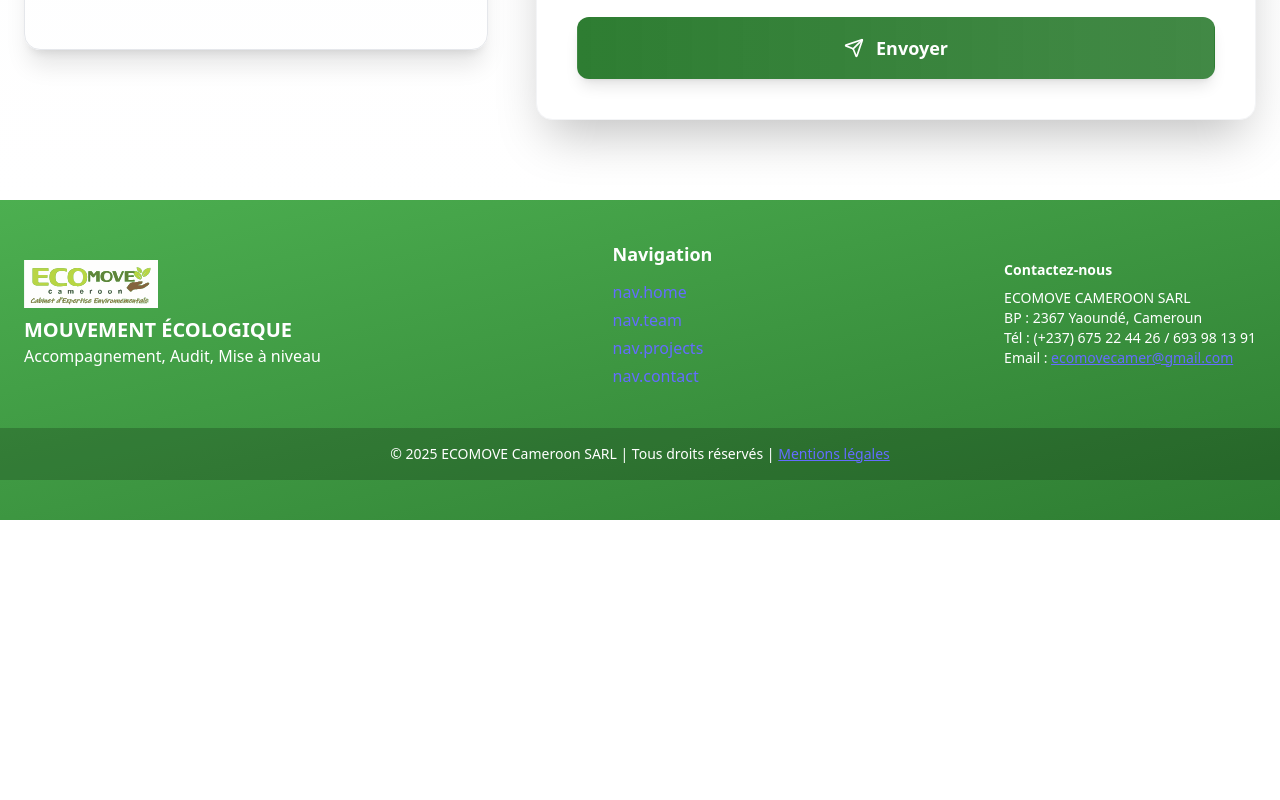
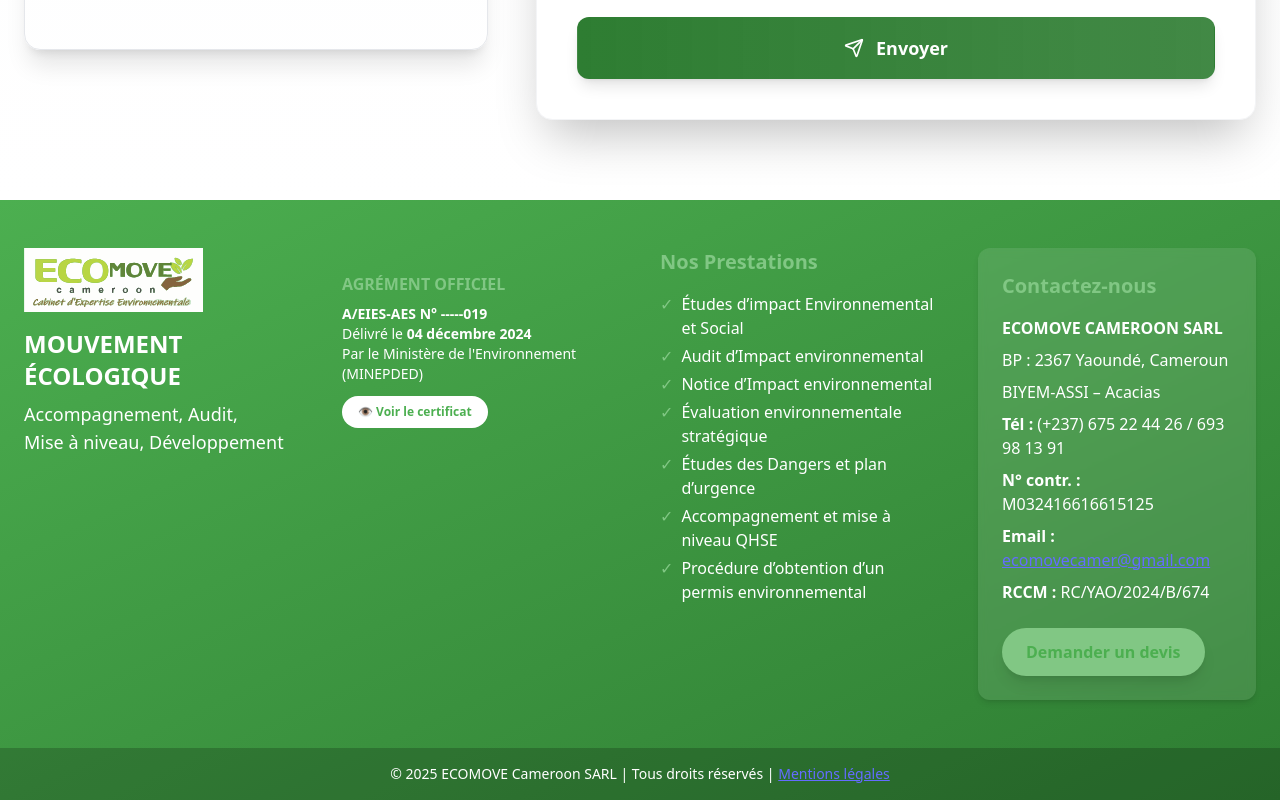
Before and after one commit to Nyekotch/ecomove237, a React (Vite) app: page /contact in a window 1280 px wide. Shown: the part 1390-2190 px from the top of the page. Before the commit the page ends 1910 px from the top, so only its background shows below. Built offline with nearby package versions, Linux system fonts and the light colour scheme; grey boxes are pictures that could not be loaded.

Commit message:
nouveau footer

```diff
--- a/src/components/Footer.tsx
+++ b/src/components/Footer.tsx
@@ -1,65 +1,148 @@
+// src/components/Footer.tsx
+import { motion } from "framer-motion";
 import { useTranslation } from "react-i18next";
 import { Link } from "react-router-dom";
-
 
 export default function Footer() {
   const { t } = useTranslation();
 
-  const quickLinks = [
-    { to: "/", label: t("nav.home") },
-    { to: "/team", label: t("nav.team") },
-    { to: "/projects", label: t("nav.projects") },
-    { to: "/contact", label: t("nav.contact") },
+  const services = [
+    "Études d’impact Environnemental et Social",
+    "Audit d’Impact environnemental",
+    "Notice d’Impact environnemental",
+    "Évaluation environnementale stratégique",
+    "Études des Dangers et plan d’urgence",
+    "Accompagnement et mise à niveau QHSE",
+    "Procédure d’obtention d’un permis environnemental",
   ];
 
   return (
-    <footer className="bg-gradient-to-br from-primary via-darkgreen to-secondary text-white py-10">
-      <div className="container mx-auto px-6 text-center md:text-left md:flex md:justify-between md:items-center">
-        {/* Logo et nom */}
-        <div className="mb-6 md:mb-0">
-          <img src="/file.svg" alt="ECOMOVE Cameroon" className="h-12 mx-auto md:mx-0 mb-2" />
-          <h3 className="text-xl font-bold">MOUVEMENT ÉCOLOGIQUE</h3>
-          <p>Accompagnement, Audit, Mise à niveau</p>
+    <footer className="bg-gradient-to-br from-primary via-darkgreen to-secondary text-white">
+      {/* Main Footer */}
+      <div className="container mx-auto px-4 sm:px-6 py-8 sm:py-12">
+        <div className="grid grid-cols-1 md:grid-cols-4 gap-10 text-center md:text-left">
+
+          {/* Logo + Slogan */}
+          <motion.div
+            initial={{ opacity: 0, y: 20 }}
+            whileInView={{ opacity: 1, y: 0 }}
+            transition={{ duration: 0.6 }}
+          >
+            <img
+              src="/file.svg"
+              alt="ECOMOVE Cameroon"
+              className="h-12 sm:h-16 mb-4 mx-auto md:mx-0"
+            />
+            <h3 className="text-2xl font-bold mb-2">MOUVEMENT ÉCOLOGIQUE</h3>
+            <p className="text-base sm:text-lg font-medium leading-tight">
+              Accompagnement, Audit, <br />
+              Mise à niveau, Développement
+            </p>
+          </motion.div>
+
+          {/* Agrément officiel */}
+          <div className="mt-4 md:mt-6 border-t border-white/30 pt-4 md:border-none md:pt-0">
+            <div className="flex flex-col items-center md:items-start gap-2 mb-2">
+              {/* <span className="text-2xl">✅</span> */}
+              <p className="font-bold text-accent uppercase">
+                Agrément Officiel
+              </p>
+            </div>
+            <p className="text-xs sm:text-sm leading-tight">
+              <strong>A/EIES-AES N° -----019</strong>
+              <br />
+              Délivré le <strong>04 décembre 2024</strong>
+              <br />
+              Par le Ministère de l'Environnement (MINEPDED)
+            </p>
+            <a
+              href="/agrement.jpg"
+              target="_blank"
+              rel="noopener noreferrer"
+              className="inline-block mt-3 bg-white text-primary px-4 py-2 rounded-full text-xs font-bold hover:bg-accent hover:text-white transition"
+            >
+              👁️ Voir le certificat
+            </a>
           </div>
 
-        {/* Liens rapides */}
-        <nav>
-          <h4 className="text-lg font-semibold mb-3">Navigation</h4>
-          <ul className="space-y-1">
-            {quickLinks.map((link) => (
-              <li key={link.to}>
-                <Link to={link.to} className="hover:text-accent transition">
-                  {link.label}
-                </Link>
+          {/* Nos Prestations */}
+          <motion.div
+            initial={{ opacity: 0, y: 20 }}
+            whileInView={{ opacity: 1, y: 0 }}
+            transition={{ delay: 0.2, duration: 0.6 }}
+          >
+            <h4 className="text-lg sm:text-xl font-bold mb-4 text-accent">
+              Nos Prestations
+            </h4>
+            <ul className="space-y-1 text-sm sm:text-base">
+              {services.map((service, i) => (
+                <li key={i} className="flex justify-center md:justify-start items-start">
+                  <span className="text-accent mr-2">✓</span>
+                  <span>{service}</span>
                 </li>
               ))}
             </ul>
-        </nav>
+          </motion.div>
 
-        {/* Contact simplifié */}
-        <div className="mt-6 md:mt-0 text-sm">
-          <h4 className="font-semibold mb-2">Contactez-nous</h4>
-          <p>ECOMOVE CAMEROON SARL</p>
+          {/* Contact Info */}
+          <motion.div
+            initial={{ opacity: 0, y: 20 }}
+            whileInView={{ opacity: 1, y: 0 }}
+            transition={{ delay: 0.3, duration: 0.6 }}
+            className="bg-white/10 backdrop-blur-sm rounded-xl p-4 sm:p-6 shadow-md"
+          >
+            <h4 className="text-lg sm:text-xl font-bold mb-4 text-accent">
+              Contactez-nous
+            </h4>
+            <div className="space-y-2 text-sm sm:text-base">
+              <p className="font-semibold">ECOMOVE CAMEROON SARL</p>
               <p>BP : 2367 Yaoundé, Cameroun</p>
-          <p>Tél : (+237) 675 22 44 26 / 693 98 13 91</p>
+              <p className="font-medium">BIYEM-ASSI – Acacias</p>
               <p>
-            Email :{" "}
-            <a href="mailto:ecomovecamer@gmail.com" className="underline hover:text-accent">
+                <strong>Tél :</strong> (+237) 675 22 44 26 / 693 98 13 91
+              </p>
+              <p>
+                <strong>N° contr. :</strong> M032416616615125
+              </p>
+              <p>
+                <strong>Email :</strong>{" "}
+                <a
+                  href="mailto:ecomovecamer@gmail.com"
+                  className="underline hover:text-accent"
+                >
                   ecomovecamer@gmail.com
                 </a>
               </p>
+              <p>
+                <strong>RCCM :</strong> RC/YAO/2024/B/674
+              </p>
+            </div>
+
+            {/* CTA */}
+            <motion.a
+              href="/contact"
+              className="mt-6 inline-block bg-accent text-primary px-4 sm:px-6 py-2 sm:py-3 text-sm sm:text-base rounded-full font-bold hover:bg-white transition shadow-lg"
+              whileHover={{ scale: 1.05 }}
+              whileTap={{ scale: 0.95 }}
+            >
+              Demander un devis
+            </motion.a>
+          </motion.div>
         </div>
       </div>
 
-      {/* Bas de page */}
-      <div className="bg-black/20 py-4 mt-10">
-        <p className="text-center text-sm">
-          © {new Date().getFullYear()} ECOMOVE Cameroon SARL | Tous droits réservés |{" "}
+      {/* Bottom Bar */}
+      <div className="bg-black/20 py-3 sm:py-4">
+        <div className="container mx-auto px-4 text-center text-xs sm:text-sm">
+          <p>
+            © {new Date().getFullYear()} ECOMOVE Cameroon SARL | Tous droits
+            réservés |{" "}
             <Link to="/legal" className="underline hover:text-accent">
               Mentions légales
             </Link>
           </p>
         </div>
+      </div>
     </footer>
   );
 }
```
Also changed, not shown: public/agrement.jpg (added), src/assets/images/agrement.jpg (added). Lines whose indentation alone changed are shown as unchanged.
